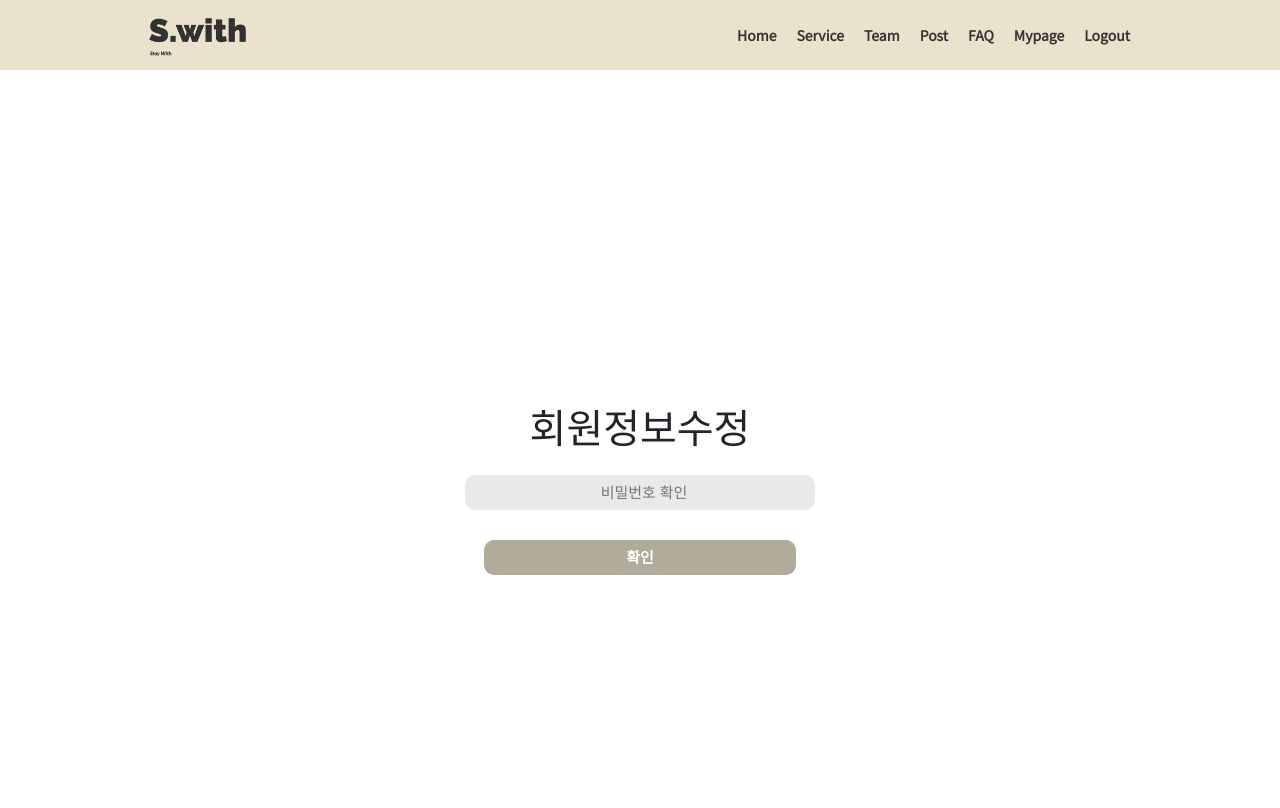
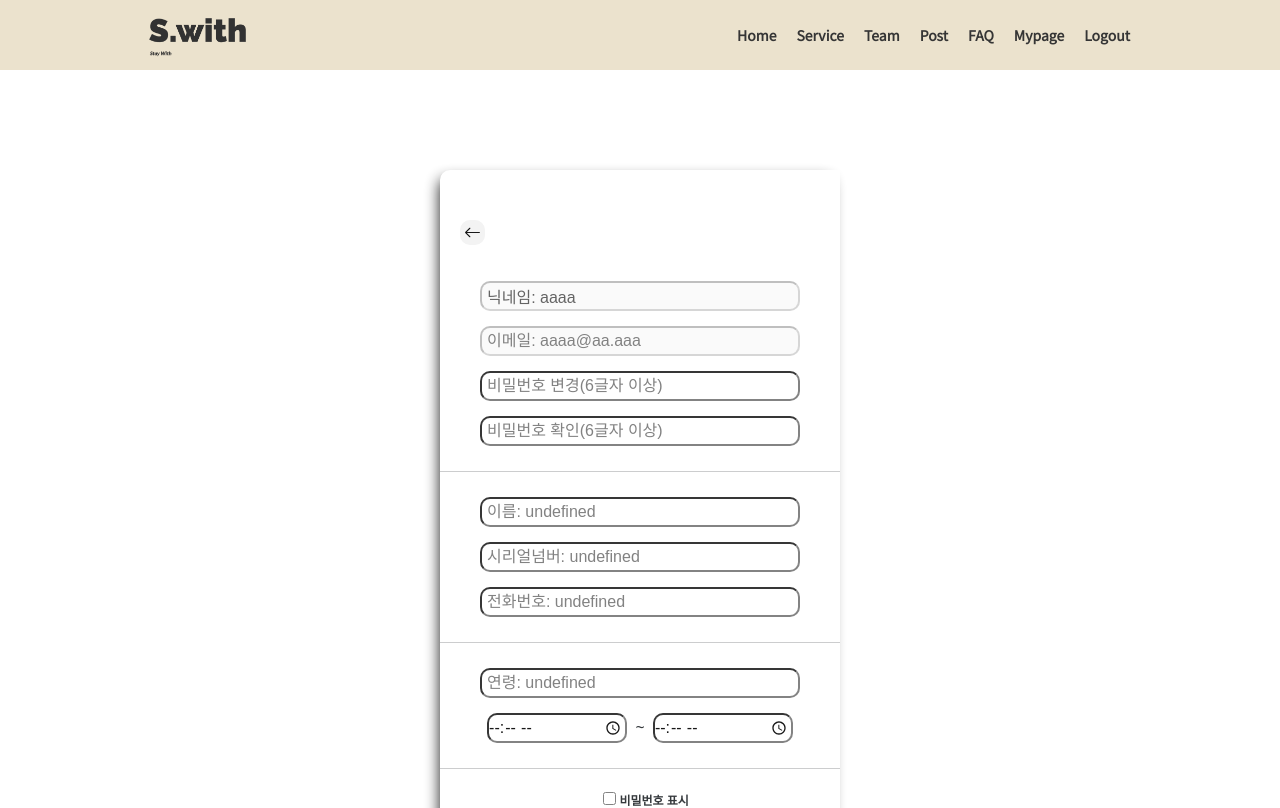
Before and after one commit to Yjason-K/AIVLE_BigProject_Swith, a React (Create React App) app: page /mypage in a window 1280 px wide. Shown: the top 808 px of the page. Built offline with nearby package versions, Linux system fonts and the light colour scheme; sample sign-in values are in the browser's storage.

Commit message:
fix - mypage 작업용 브랜치

```diff
--- a/src/pages/mypage.js
+++ b/src/pages/mypage.js
@@ -15,8 +15,11 @@ const MYPAGE = () => {
   const [ageNumber, setAgeNumber] = useState('');
   const [timeNumber1, setTimeNumber1] = useState('');
   const [timeNumber2, setTimeNumber2] = useState('');
-  const [verified, setVerified] = useState(false);
-  const [currentUser, setCurrentUser] = useState(null);
+  const [verified, setVerified] = useState(true);
+  const [currentUser, setCurrentUser] = useState({
+    username: "aaaa",
+    email: "aaaa@aa.aaa"
+  });
   const [showPassword, setShowPassword] = useState(false);
   const timeRef1 = useRef();
   const timeRef2 = useRef();
```
